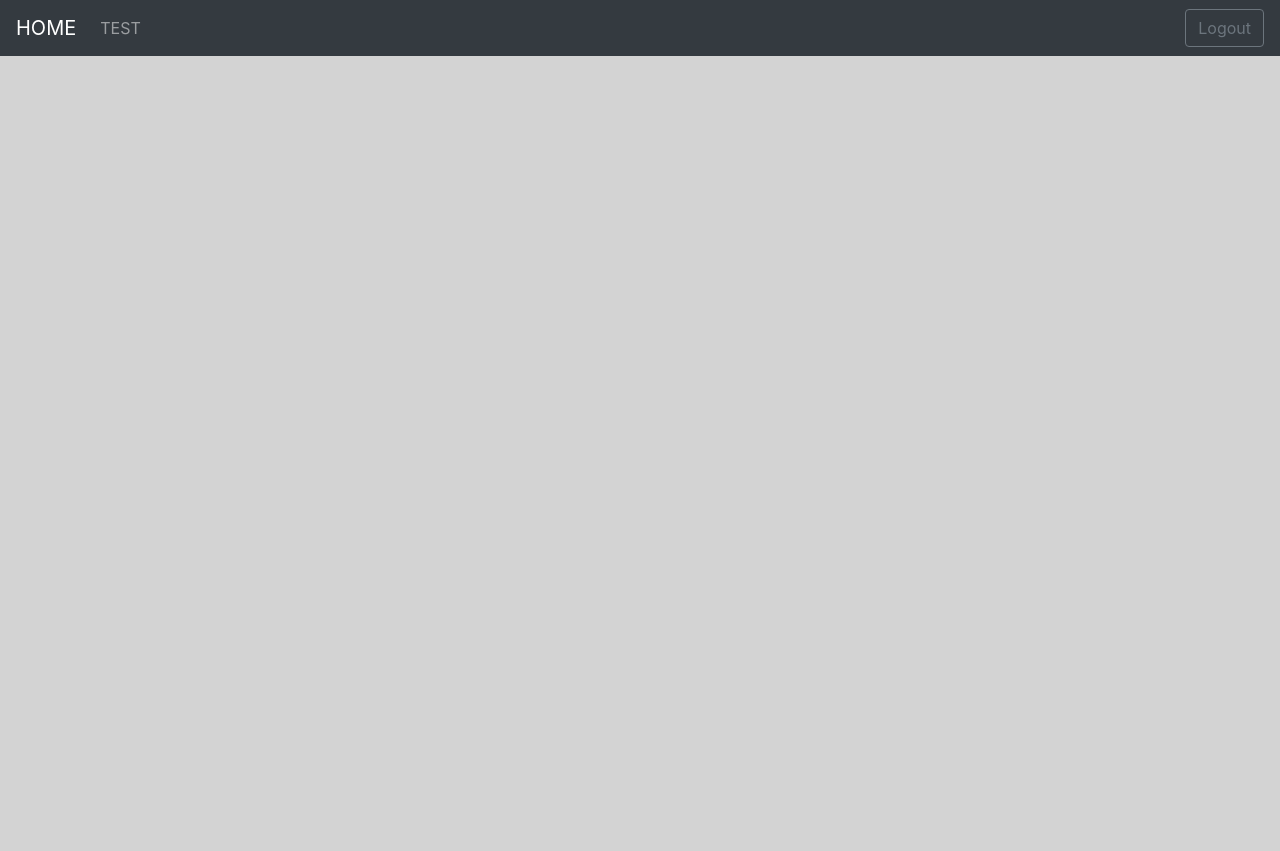
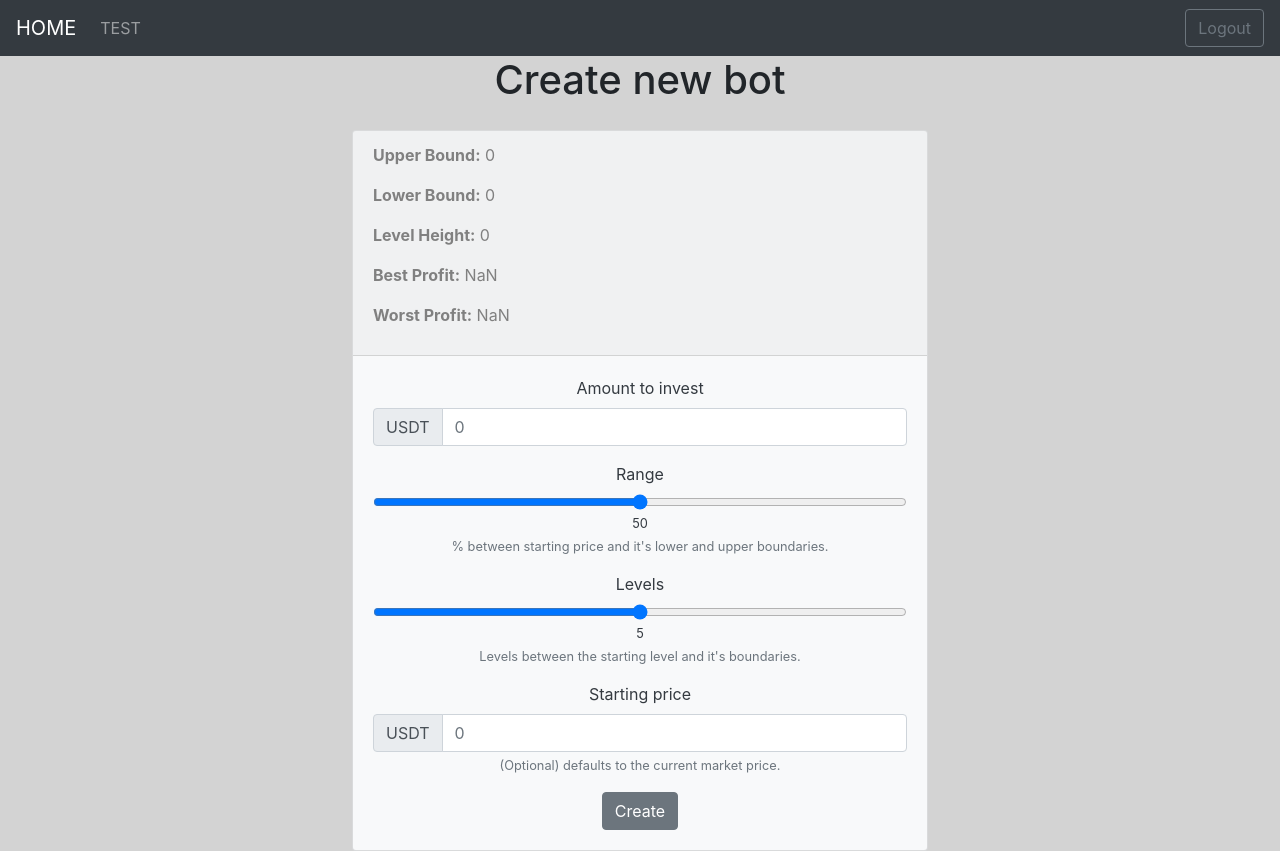
Before and after one commit to CimimUxMaio/btc-trading-frontend, a React (Create React App) app: page /bots/new in a window 1280 px wide. Before the commit the page ends 800 px from the top, so only its background shows below. Built offline with nearby package versions, Linux system fonts and the light colour scheme; no server answers; sample sign-in values are in the browser's storage.

Commit message:
Bot creation + BotCard improvements

```diff
--- a/src/App.js
+++ b/src/App.js
@@ -3,8 +3,9 @@ import './App.css';
 import { BrowserRouter, Route, Switch } from "react-router-dom";
 import Navbar from "./components/Navbar";
 import Home from "./components/Home"
-import LoggedInRoute from "./components/LoggedInRoute";
 import SignIn from "./components/SignIn";
+import ConditionalRoute from "./components/ConditionalRoute";
+import BotForm from "./components/BotForm";
 
 class App extends Component {
   state = {}
@@ -49,19 +50,18 @@ class App extends Component {
                 <h1>TEST ROUTE</h1>
               </Route>
 
-              <LoggedInRoute
-                exact
-                path="/"
-                isLoggedIn={this.tokenExists}
-                getToken={this.getToken}
-                deleteToken={this.deleteToken}
-                componentType={Home}/>
+              <ConditionalRoute exact path="/" checkCondition={this.tokenExists}>
+                <Home getToken={this.getToken} deleteToken={this.deleteToken}/>
+              </ConditionalRoute>
 
-              <LoggedInRoute
-                path="/bots/:bot_id"
-                componentType={(<h1>Bot</h1>).type}
-                isLoggedIn={this.tokenExists}
-                getToken={this.getToken}/>
+              <ConditionalRoute path="/bots/new" checkCondition={this.tokenExists}>
+                <h1>Create new bot</h1>
+                <BotForm getToken={this.getToken}/>
+              </ConditionalRoute>
+
+              <ConditionalRoute path="/bots/:bot_id" checkCondition={this.tokenExists}>
+                <h1>Bot</h1>
+              </ConditionalRoute>
             </Switch>
           </div>
         </div>
--- a/src/components/BotCard.jsx
+++ b/src/components/BotCard.jsx
@@ -1,14 +1,31 @@
 import React from "react";
 import Card from "react-bootstrap/Card";
+import { camelToSentence } from "../helpers";
 
 
 const BotCard = (props) => {
+    const { id, strategy } = props.botInfo;
+    const {inversion, upperBound, lowerBound, startingPrice } = strategy.configuration;
+    const status = strategy.status;
+
+    const importantAttributes = {
+        inversion: inversion,
+        upperBound: upperBound,
+        lowerBound: lowerBound,
+        startingPrice: startingPrice,
+        ...status
+    }
+
+    const configComponents = Object.keys(importantAttributes).map((key, index) => {
+        return <p key={index} style={{textAlign:"left"}}><b>{camelToSentence(key)}:</b> {importantAttributes[key]}</p>
+    });
+
     return (
-        <Card style={{ margin: "1% 1% 1% 1%" }} bg="light">
-            <Card.Header>{props.botInfo.id}</Card.Header>
-            <div style={{ margin: "3% 3% 3% 3%" }}>
-                <Card.Text>{JSON.stringify(props.botInfo.strategy.configuration)}</Card.Text>
-            </div>
+        <Card bg="light">
+            <Card.Header>{id}</Card.Header>
+            <Card.Body>
+                { configComponents }
+            </Card.Body>
         </Card>
     );
 }
--- /dev/null
+++ b/src/components/BotForm.jsx
@@ -0,0 +1,144 @@
+import React, { Component } from "react";
+import Form from "react-bootstrap/Form";
+import Card from "react-bootstrap/Card";
+import InputGroup from "react-bootstrap/InputGroup";
+import { get, post, camelToSentence } from "../helpers";
+import config from "../config.json";
+import Button from "react-bootstrap/Button";
+import { withRouter } from "react-router";
+
+
+class BotForm extends Component {
+    state = {
+        inversion: 0,
+        range: 50,
+        levels: 5,
+        startingPrice: 0,
+        currentPrice: 0
+    }
+
+    handleChange(fieldName, event) {
+        let newState = {...this.state};
+        newState[fieldName] = event.target.value;
+        this.setState(newState);
+    }
+
+    handleOnSubmit = (event) => {
+        event.preventDefault();
+        const { inversion, range, levels, startingPrice } = this.state;
+        const data = {
+            inversion: inversion,
+            range: range,
+            levels: levels
+        };
+
+        if (this.startingPriceIsSet()) {
+            data["startingPrice"] = startingPrice;
+        }
+
+        const onSuccess = (_responseData) => {
+            this.props.history.push("/");
+        }
+
+        post(config.api_host + "/bots", { token: this.props.getToken() }, data, onSuccess);
+    }
+
+    startingPriceIsSet() {
+        return this.state.startingPrice.length > 0;
+    }
+
+    requestCurrentPrice() {
+        function onSuccess(responseData) {
+            const currentPrice = parseFloat(responseData.price);
+            this.setState({currentPrice});
+        }
+
+        get(config.api_host + "/price", null, onSuccess.bind(this));
+    }
+
+    currentConfig() {
+        const { startingPrice: inputStartingPrice, currentPrice, range, levels } = this.state;
+        const startingPrice = (inputStartingPrice.length > 0) ? parseFloat(inputStartingPrice) : currentPrice;
+        const upperBound = startingPrice * (1 + range/100);
+        const lowerBound = startingPrice * (1 - range/100);
+        const levelHeight = (upperBound - startingPrice) / levels;
+        const tao = Math.pow(1 - 0.001, 2);
+        const bestProfit = (((lowerBound + levelHeight) * tao / lowerBound) - 1) * 100;
+        const worstProfit = ((upperBound * tao / (upperBound - levelHeight)) - 1) * 100;
+
+        return { upperBound: upperBound, lowerBound: lowerBound, levelHeight: levelHeight, bestProfit: bestProfit, worstProfit: worstProfit };
+    }
+
+    currentConfigurationComponents() {
+        const currentConfig = this.currentConfig();
+        return Object.keys(currentConfig).map((key, index) => {
+            return (
+                <p key={index} style={{textAlign:"left", color: "gray"}}><b>{camelToSentence(key)}:</b> {currentConfig[key]}</p>
+            );
+        })
+    }
+
+    componentDidMount() {
+        this.requestCurrentPrice();
+        this.interval = setInterval(() => { this.requestCurrentPrice() }, 20 * 1000);
+    }
+
+    componentWillUnmount() {
+        clearInterval(this.interval);
+    }
+
+    render() {
+        return (
+            <Card className="bg-light text-white" style={{width: "45%", margin: "auto", marginTop: "2%"}}>
+                <Card.Header>
+                    { this.currentConfigurationComponents() }
+                </Card.Header>
+                <Card.Body>
+                    <Form onSubmit={this.handleOnSubmit}>
+                        <Form.Group>
+                            <Form.Label className="text-dark">Amount to invest</Form.Label>
+                            <InputGroup>
+                                <InputGroup.Prepend>
+                                    <InputGroup.Text>USDT</InputGroup.Text>
+                                </InputGroup.Prepend>
+                                <Form.Control required type="number" onChange={this.handleChange.bind(this, "inversion")} placeholder={this.state.inversion}/>
+                            </InputGroup>
+                        </Form.Group>
+
+                        <Form.Group>
+                            <Form.Label className="text-dark">Range</Form.Label>
+                            <Form.Control type="range" min="1" max="100" step="0.25" onChange={this.handleChange.bind(this, "range")}/>
+                            <Form.Text className="text-dark">{this.state.range}</Form.Text>
+                            <Form.Text className="text-muted">% between starting price and it's lower and upper boundaries.</Form.Text>
+                        </Form.Group>
+
+                        <Form.Group>
+                            <Form.Label className="text-dark">Levels</Form.Label>
+                            <Form.Control type="range" min="2" max="30" step="1" onChange={this.handleChange.bind(this, "levels")}/>
+                            <Form.Text className="text-dark">{this.state.levels}</Form.Text>
+                            <Form.Text className="text-muted">Levels between the starting level and it's boundaries.</Form.Text>
+                        </Form.Group>
+
+                        <Form.Group>
+                            <Form.Label className="text-dark">Starting price</Form.Label>
+                            <InputGroup>
+                                <InputGroup.Prepend>
+                                    <InputGroup.Text>USDT</InputGroup.Text>
+                                </InputGroup.Prepend>
+                                <Form.Control type="number" placeholder={this.state.currentPrice} onChange={this.handleChange.bind(this, "startingPrice")}/>
+                            </InputGroup>
+                            <Form.Text className="text-muted">(Optional) defaults to the current market price.</Form.Text>
+                        </Form.Group>
+
+                        <Button variant="secondary" type="submit">
+                            Create
+                        </Button>
+                    </Form>
+                </Card.Body>
+            </Card>
+        );
+    }
+}
+
+
+export default withRouter(BotForm);
--- /dev/null
+++ b/src/components/ConditionalRoute.jsx
@@ -0,0 +1,7 @@
+import { Route, Redirect } from "react-router-dom";
+
+function ConditionalRoute({checkCondition, children, ...restoOfProps}) {
+    return <Route {...restoOfProps}>{() => checkCondition()? children : <Redirect to="/sign-in"/>}</Route>;
+}
+
+export default ConditionalRoute;
--- a/src/components/Home.jsx
+++ b/src/components/Home.jsx
@@ -1,10 +1,22 @@
 import React, { Component } from "react";
-import Axios from "axios";
 import config from "../config.json";
 import BotCard from "./BotCard";
 import _ from "underscore";
 import CardDeck from "react-bootstrap/CardDeck";
+import Button from "react-bootstrap/Button";
+import { useHistory } from "react-router-dom";
+import { get } from "../helpers";
 
+
+function CreateBotButton(props) {
+    const history = useHistory();
+
+    const handleOnClick = () => {
+        history.push("/bots/new");
+    }
+
+    return <Button onClick={handleOnClick}>New bot</Button>;
+}
 
 class Home extends Component {
     state = {
@@ -12,22 +24,10 @@ class Home extends Component {
     }
 
     getBots() {
-        Axios.get(config.api_host + "/bots", { params: { token: this.props.getToken() }}).then(response => {
-            const bots = response.data
-            this.setState({bots});
-        }).catch(error => {
-            this.props.deleteToken();
-            if (error.response) {
-                // Request made and server responded
-                alert(error.response.data.message);
-            } else if (error.request) {
-                // The request was made but no response was received
-                alert(error.request);
-            } else {
-                // Something happened in setting up the request that triggered an Error
-                alert('Error', error.message);
-            }
-        });
+        const params = { token: this.props.getToken() };
+        function onSuccess(bots) { this.setState({bots}) }
+        function onError(_error) { this.props.deleteToken() };
+        get(config.api_host + "/bots", params, onSuccess.bind(this), onError.bind(this));
     }
 
     componentDidMount() {
@@ -47,7 +47,10 @@ class Home extends Component {
     render() {
         return (
             <React.Fragment>
-                <h1>Bots</h1>
+                <span>
+                    <h1>Bots</h1>
+                    <CreateBotButton/>
+                </span>
                 <div style={{marginTop: "5%"}}>
                     {this.botCardRows()}
                 </div>
--- a/src/components/SignInForm.jsx
+++ b/src/components/SignInForm.jsx
@@ -3,7 +3,7 @@ import Form from "react-bootstrap/Form";
 import Button from "react-bootstrap/Button";
 import Card from "react-bootstrap/Card"
 import config from "../config.json";
-import Axios from "axios";
+import { post } from "../helpers";
 
 
 class SignInForm extends Component {
@@ -11,7 +11,6 @@ class SignInForm extends Component {
         fields: {},
         errors: []
     }
-
 
     handleChange(fieldName, event) {
         let fields = {...this.state.fields};
@@ -37,12 +36,9 @@ class SignInForm extends Component {
         event.preventDefault();
 
         if(this.handleValidation()) {
-            Axios.post(config.api_host + "/users", { "username": this.state.fields["email"], "password": this.state.fields["password1"] })
-                .then(response => {
-                    alert("User created successfuly!");
-                }).catch( error => {
-                    alert(error);
-                })
+            function onSuccess(_responseData){ alert("User created successfuly!"); }
+            const data = { "username": this.state.fields["email"], "password": this.state.fields["password1"] }
+            post(config.api_host+"/users", null, data, onSuccess);
         } else {
             const errors = this.state.errors;
             alert(errors)
@@ -52,7 +48,8 @@ class SignInForm extends Component {
     render() {
         return (
             <Card className="bg-light text-white" style={{width: "45%", margin: "auto", marginTop: "2%"}}>
-                <Form style={{width: "80%", margin: "3% 0% 3% 10%"}} onSubmit={this.handleOnSubmit}>
+                <Card.Body>
+                    <Form onSubmit={this.handleOnSubmit}>
                         <Form.Group controlId="formBasicEmail">
                             <Form.Label className="text-dark">Email address</Form.Label>
                             <Form.Control type="email" placeholder="Enter email" onChange={this.handleChange.bind(this, "email")} required/>
@@ -75,6 +72,7 @@ class SignInForm extends Component {
                             Sign In
                         </Button>
                     </Form>
+                </Card.Body>
             </Card>
         )
     }
--- /dev/null
+++ b/src/helpers.js
@@ -0,0 +1,42 @@
+import Axios from "axios";
+
+async function request(url, method, params={}, onSuccess=function(responseData){}, onError=function(error){}, data={}){
+    return Axios.request({
+        method: method,
+        url: url,
+        data: data,
+        params: params
+    }).then(response => {
+        const responseData = response.data;
+        onSuccess(responseData);
+        return responseData;
+    }).catch(error => {
+        onError(error);
+        if (error.response) {
+            // Request made and server responded
+            console.log(error.response.data.message);
+            alert(error.response.data.message);
+        } else if (error.request) {
+            // The request was made but no response was received
+            console.log(error.request);
+            alert(error.request);
+        } else {
+            // Something happened in setting up the request that triggered an Error
+            console.log(error.message);
+            alert('Error', error.message);
+        }
+    });
+}
+
+export function get(url, params={}, onSuccess=function(){}, onError=function(){}) {
+    return request(url, "GET", params, onSuccess, onError);
+}
+
+export function post(url, params={}, data={}, onSuccess=function(){}, onError=function(){}) {
+    return request(url, "POST", params, onSuccess, onError, data);
+}
+
+export function camelToSentence(camelString) {
+    var result = camelString.replace( /([A-Z])/g, " $1" );
+    return result.charAt(0).toUpperCase() + result.slice(1);
+}
```
Also changed, not shown: src/components/LoggedInRoute.jsx (deleted, +0 -7 lines). Lines whose indentation alone changed are shown as unchanged.
